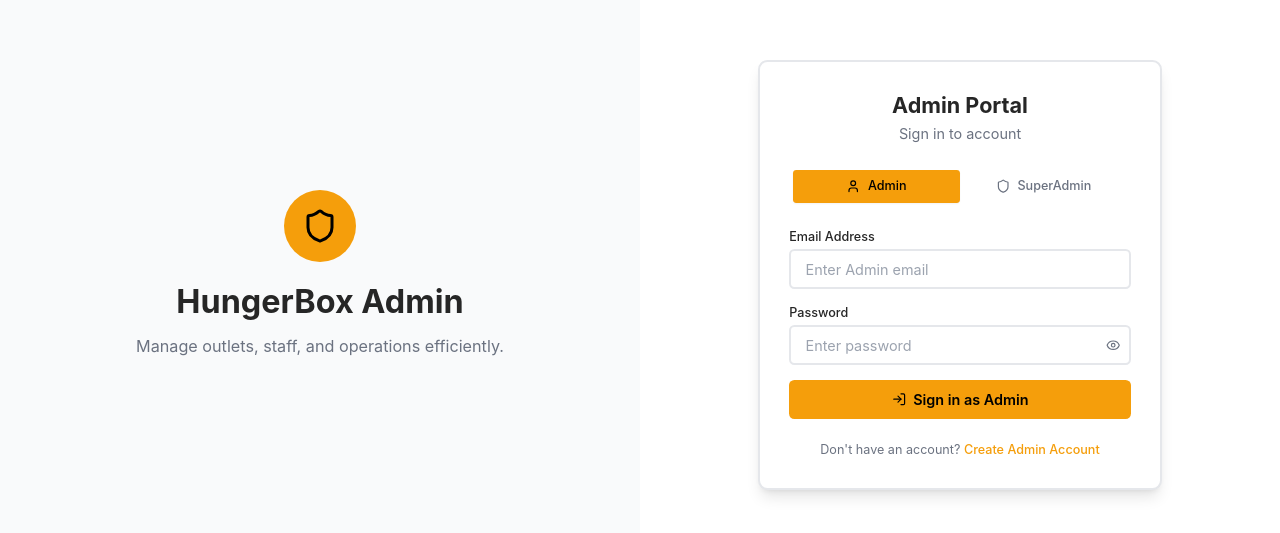
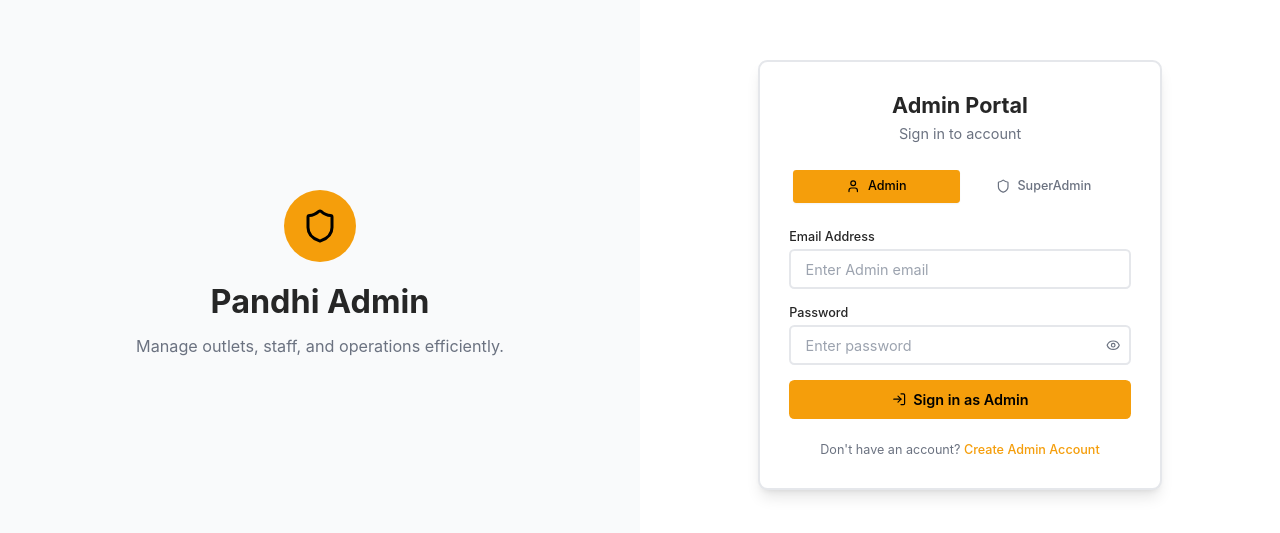
Before and after one commit to Vinhit07/Admin_pandhi, a React (Vite) app: page /admin-signin in a window 1280 px wide. Shown: the part 125-658 px from the top of the page. Built offline with nearby package versions, Linux system fonts and the light colour scheme; no server answers.

Commit message:
[FEAT] : added some ui changes

```diff
--- a/src/pages/auth/AdminSignIn.tsx
+++ b/src/pages/auth/AdminSignIn.tsx
@@ -86,7 +86,7 @@
                     <div className="w-20 h-20 bg-primary rounded-full flex items-center justify-center mx-auto mb-6">
                         <Shield className="h-10 w-10 text-primary-foreground" />
                     </div>
-                    <h1 className="text-4xl font-bold text-foreground mb-4">HungerBox Admin</h1>
+                    <h1 className="text-4xl font-bold text-foreground mb-4">Pandhi Admin</h1>
                     <p className="text-lg text-muted-foreground">
                         {userType === 'admin'
                             ? 'Manage outlets, staff, and operations efficiently.'
@@ -103,7 +103,7 @@
                         <div className="w-16 h-16 bg-primary rounded-full flex items-center justify-center mx-auto mb-4">
                             <Shield className="h-8 w-8 text-primary-foreground" />
                         </div>
-                        <h1 className="text-2xl font-bold text-foreground">HungerBox Admin</h1>
+                        <h1 className="text-2xl font-bold text-foreground">Pandhi Admin</h1>
                     </div>
 
                     <div className="bg-card rounded-xl border-2 border-border p-8 shadow-lg">
--- a/src/pages/auth/AdminSignUp.tsx
+++ b/src/pages/auth/AdminSignUp.tsx
@@ -98,7 +98,7 @@
                     </div>
                     <h1 className="text-4xl font-bold text-foreground mb-4">Join Our Team</h1>
                     <p className="text-lg text-muted-foreground">
-                        Create admin account to manage UPS Cafe Vendors and operations.
+                        Create admin account to manage Pandhi Vendors and operations.
                     </p>
                 </div>
             </div>
@@ -111,7 +111,7 @@
                         <div className="w-16 h-16 bg-primary rounded-full flex items-center justify-center mx-auto mb-4">
                             <UserPlus className="h-8 w-8 text-primary-foreground" />
                         </div>
-                        <h1 className="text-2xl font-bold text-foreground">UPS Cafe Admin</h1>
+                        <h1 className="text-2xl font-bold text-foreground">Pandhi Admin</h1>
                     </div>
 
                     <div className="bg-card rounded-xl border-2 border-border p-8 shadow-lg">
```
